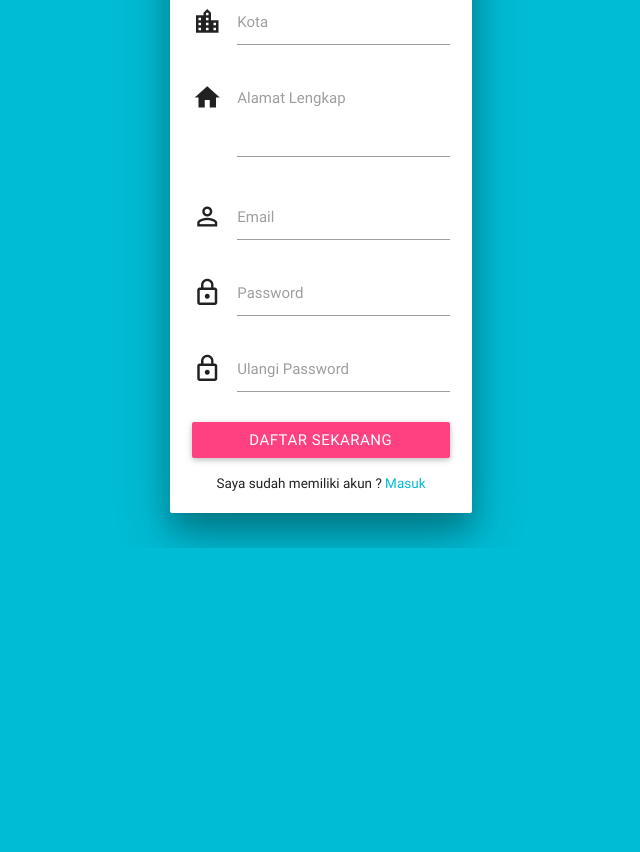
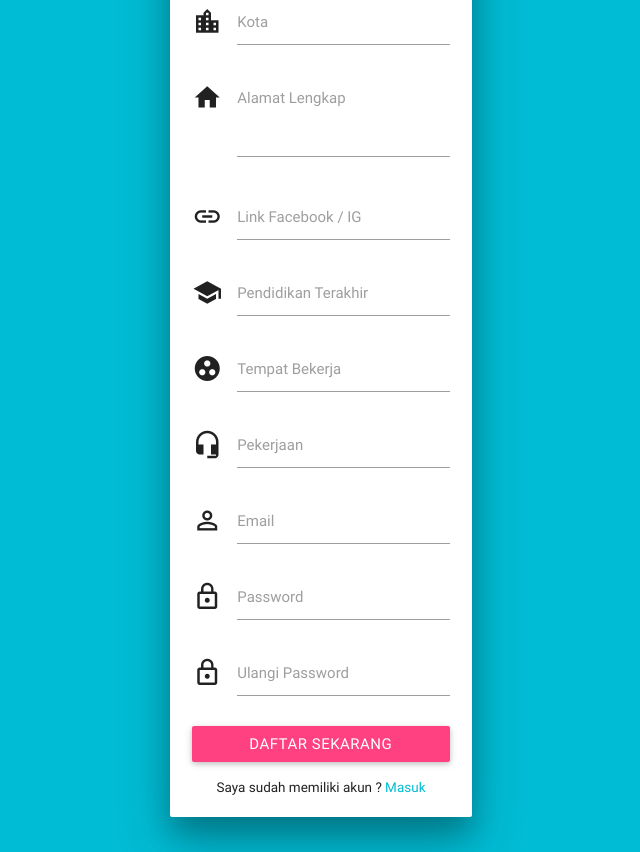
Before and after one commit to igun997/GDIPortal, a CodeIgniter app: page /database/pengguna/register in a window 1280 px wide. Shown: the part 416-1268 px from the top of the page, without its empty margins (319-959 px from the left). Before the commit the page ends 964 px from the top, so only its background shows below. Run offline with CodeIgniter, Linux system fonts and the light colour scheme; data comes from the database, SQL or seed files in the repository; some libraries are stand-ins or nearby versions.

Commit message:
Add new Parameteer

```diff
--- a/application/views/user/register.php
+++ b/application/views/user/register.php
@@ -91,6 +91,34 @@
         </div>
         <div class="row margin">
           <div class="input-field col s12">
+            <i class="mdi-editor-insert-link prefix"></i>
+            <input id="facebook_ig" name="facebook_ig" type="text">
+            <label for="facebook_ig" class="center-align">Link Facebook / IG</label>
+          </div>
+        </div>
+        <div class="row margin">
+          <div class="input-field col s12">
+            <i class="mdi-social-school prefix"></i>
+            <input id="pendidikan_terakhir" name="pendidikan_terakhir" type="text">
+            <label for="pendidikan_terakhir" class="center-align">Pendidikan Terakhir</label>
+          </div>
+        </div>
+        <div class="row margin">
+          <div class="input-field col s12">
+            <i class="mdi-action-group-work prefix"></i>
+            <input id="tempat_bekerja" name="tempat_bekerja" type="text">
+            <label for="tempat_bekerja" class="center-align">Tempat Bekerja</label>
+          </div>
+        </div>
+        <div class="row margin">
+          <div class="input-field col s12">
+            <i class="mdi-hardware-headset-mic prefix"></i>
+            <input id="pekerjaan" name="pekerjaan" type="text">
+            <label for="pekerjaan" class="center-align">Pekerjaan</label>
+          </div>
+        </div>
+        <div class="row margin">
+          <div class="input-field col s12">
             <i class="mdi-social-person-outline prefix"></i>
             <input id="username" name="username" type="email">
             <label for="username" class="center-align">Email</label>
```
